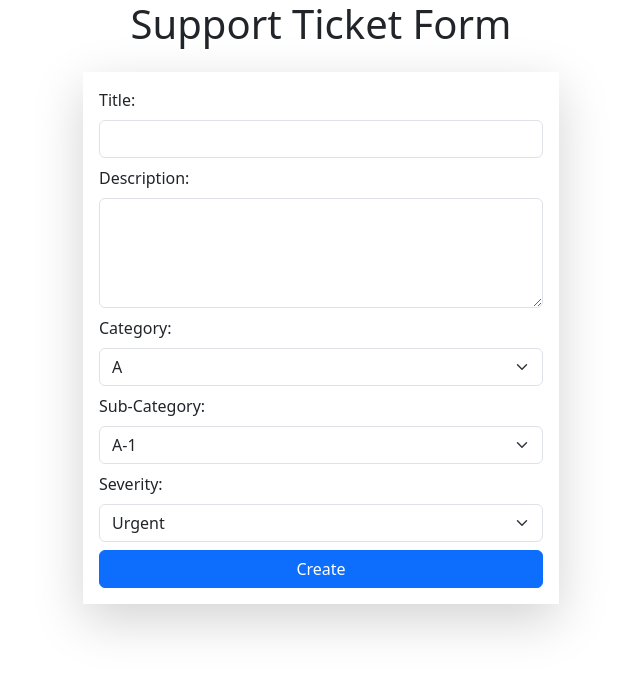
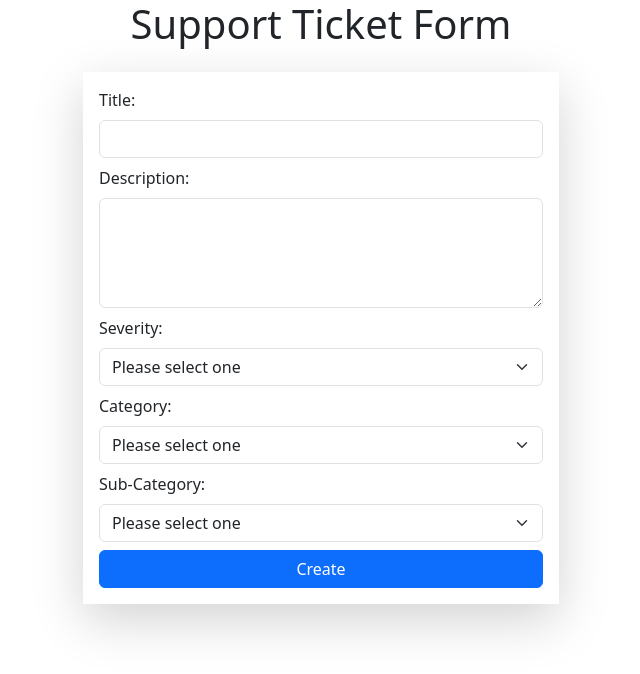
Before and after one commit to chaitanyaFortune4/vue-support-ticket-system, a Vue app: page / in a window 1280 px wide. Shown: the top 674 px of the page, without its empty margins (319-959 px from the left). Built offline with nearby package versions, Linux system fonts and the light colour scheme.

Commit message:
createTicketPage

```diff
--- a/package.json
+++ b/package.json
@@ -11,6 +11,9 @@
   },
   "dependencies": {
     "@popperjs/core": "^2.11.8",
+    "@vuelidate/core": "^2.0.3",
+    "@vuelidate/validators": "^2.0.4",
+    "axios": "^1.6.8",
     "bootstrap": "^5.3.3",
     "pinia": "^2.1.7",
     "vue": "^3.4.21",
--- a/src/components/SupportTicketForm.vue
+++ b/src/components/SupportTicketForm.vue
@@ -1,11 +1,68 @@
 <script setup>
-// defineProps({
-//   msg: {
-//     type: String,
-//     required: true
-//   }
-// })
-const title = "Support Ticket Form";
+import useVuelidate from "@vuelidate/core";
+import { required } from "@vuelidate/validators";
+import { reactive, ref, watch } from "vue";
+import categoriesJson from "../mockData/categories.json";
+
+const heading = "Support Ticket Form";
+const formValues = reactive({
+  title: "",
+  description: "",
+  severity: "",
+  category: "",
+  subCategory: "",
+});
+
+const rules = {
+  title: { required },
+  description: { required },
+  severity: { required },
+  category: { required },
+  subCategory: { required },
+};
+
+const v$ = useVuelidate(rules, formValues);
+
+const severityLevels = categoriesJson.severity;
+const categories = ref([]);
+const subCategories = ref([]);
+
+watch(
+  () => formValues.severity,
+  (newValue, oldValue) => {
+    const selectedSeverity = severityLevels.find(
+      (severity) => severity.name === newValue
+    );
+    if (selectedSeverity) {
+      categories.value = selectedSeverity.categories;
+      formValues.category = ""; // Reset category on severity change
+      formValues.subCategory = ""; // Reset subcategory on severity change
+    }
+  }
+);
+
+watch(
+  () => formValues.category,
+  (newValue, oldValue) => {
+    const selectedCategory = categories.value.find(
+      (category) => category.name === newValue
+    );
+    if (selectedCategory) {
+      subCategories.value = selectedCategory.subCategories;
+      formValues.subCategory = ""; // Reset subcategory on category change
+    }
+  }
+);
+
+async function onSubmitHandler(e) {
+  e.preventDefault();
+  const isFormValid = await v$.value.$validate();
+
+  if (!isFormValid) {
+    return;
+  }
+  console.log("Data", formValues);
+}
 </script>
 
 <template>
@@ -13,9 +70,12 @@ const title = "Support Ticket Form";
     class="container d-flex flex-column align-items-center row-gap-3 formContainer"
   >
     <div>
-      <h1>{{ title }}</h1>
+      <h1>{{ heading }}</h1>
     </div>
-    <form class="p-3 w-100 d-flex flex-column row-gap-2 shadow-lg">
+    <form
+      class="p-3 w-100 d-flex flex-column row-gap-2 shadow-lg"
+      v-on:submit="onSubmitHandler"
+    >
       <div>
         <label class="form-label" for="title">Title:</label>
         <input
@@ -23,8 +83,9 @@ const title = "Support Ticket Form";
           type="text"
           id="title"
           name="title"
-          required
+          v-model="formValues.title"
         />
+        <span class="font" v-if="v$.title.$error">Title is required</span>
       </div>
 
       <div>
@@ -34,43 +95,57 @@ const title = "Support Ticket Form";
           id="description"
           name="description"
           rows="4"
-          required
+          v-model="formValues.description"
         >
         </textarea>
+        <span class="font" v-if="v$.description.$error"
+          >Description is required</span
+        >
+      </div>
+
+      <div>
+        <label class="form-label" for="severity">Severity:</label>
+        <select class="form-select" id="severity" v-model="formValues.severity">
+          <option disabled value="">Please select one</option>
+          <option
+            v-for="severityLevel in severityLevels"
+            :key="severityLevel.name"
+          >
+            {{ severityLevel.name }}
+          </option>
+        </select>
+        <span class="font" v-if="v$.severity.$error">Severity is required</span>
       </div>
 
       <div>
         <label class="form-label" for="category">Category:</label>
-        <select class="form-select" required>
+        <select class="form-select" id="category" v-model="formValues.category">
           <option disabled value="">Please select one</option>
-          <option>A</option>
-          <option>B</option>
-          <option>C</option>
+          <option v-for="category in categories" :key="category.name">
+            {{ category.name }}
+          </option>
         </select>
+        <span class="font" v-if="v$.category.$error">Category is required</span>
       </div>
 
       <div>
-        <label class="form-label" for="category">Sub-Category:</label>
-        <select class="form-select" required>
+        <label class="form-label" for="subCategory">Sub-Category:</label>
+        <select
+          class="form-select"
+          id="subCategory"
+          v-model="formValues.subCategory"
+        >
           <option disabled value="">Please select one</option>
-          <option>A-1</option>
-          <option>A-2</option>
-          <option>A-3</option>
+          <option v-for="subCategory in subCategories" :key="subCategory">
+            {{ subCategory }}
+          </option>
         </select>
+        <span class="font" v-if="v$.subCategory.$error"
+          >Sub-Category is required</span
+        >
       </div>
 
-      <div>
-        <label class="form-label" for="severity">Severity:</label>
-        <select class="form-select" required>
-          <option disabled value="">Please select one</option>
-          <option>Urgent</option>
-          <option>High</option>
-          <option>Medium</option>
-          <option>Low</option>
-        </select>
-      </div>
-
-      <button type="button" class="btn btn-primary">Create</button>
+      <button type="submit" class="btn btn-primary">Create</button>
     </form>
   </div>
 </template>
@@ -80,4 +155,8 @@ const title = "Support Ticket Form";
   /* border: 1px solid red; */
   max-width: 500px;
 }
+
+.font {
+  color: red;
+}
 </style>
--- a/src/mockData/categories.json
+++ b/src/mockData/categories.json
@@ -1,20 +1,39 @@
 {
-  "categories": [
+  "severity": [
     {
-      "name": "Electronics",
-      "subcategories": ["Mobile Phones", "Laptops", "Tablets"]
+      "name": "Very High",
+      "categories": [
+        {
+          "name": "Hardware",
+          "subCategories": ["Desktop", "Laptop", "Server"]
+        },
+        {
+          "name": "Software",
+          "subCategories": ["Operating System", "Applications"]
+        }
+      ]
     },
     {
-      "name": "Clothing",
-      "subcategories": ["Men's", "Women's", "Kids"]
+      "name": "High",
+      "categories": [
+        {
+          "name": "Network",
+          "subCategories": ["Wired", "Wireless"]
+        },
+        {
+          "name": "Security",
+          "subCategories": ["Firewall", "Antivirus"]
+        }
+      ]
     },
     {
-      "name": "Books",
-      "subcategories": ["Fiction", "Non-fiction", "Science Fiction"]
-    },
-    {
-      "name": "Home & Kitchen",
-      "subcategories": ["Appliances", "Furniture", "Cookware"]
+      "name": "Normal",
+      "categories": [
+        {
+          "name": "General",
+          "subCategories": ["Other"]
+        }
+      ]
     }
   ]
 }
```
Also changed, not shown: src/services/apiService.js (added, +35 -0 lines), src/utils/constants.js (added), 1 other file (tests, documents, lock files or other folders).
